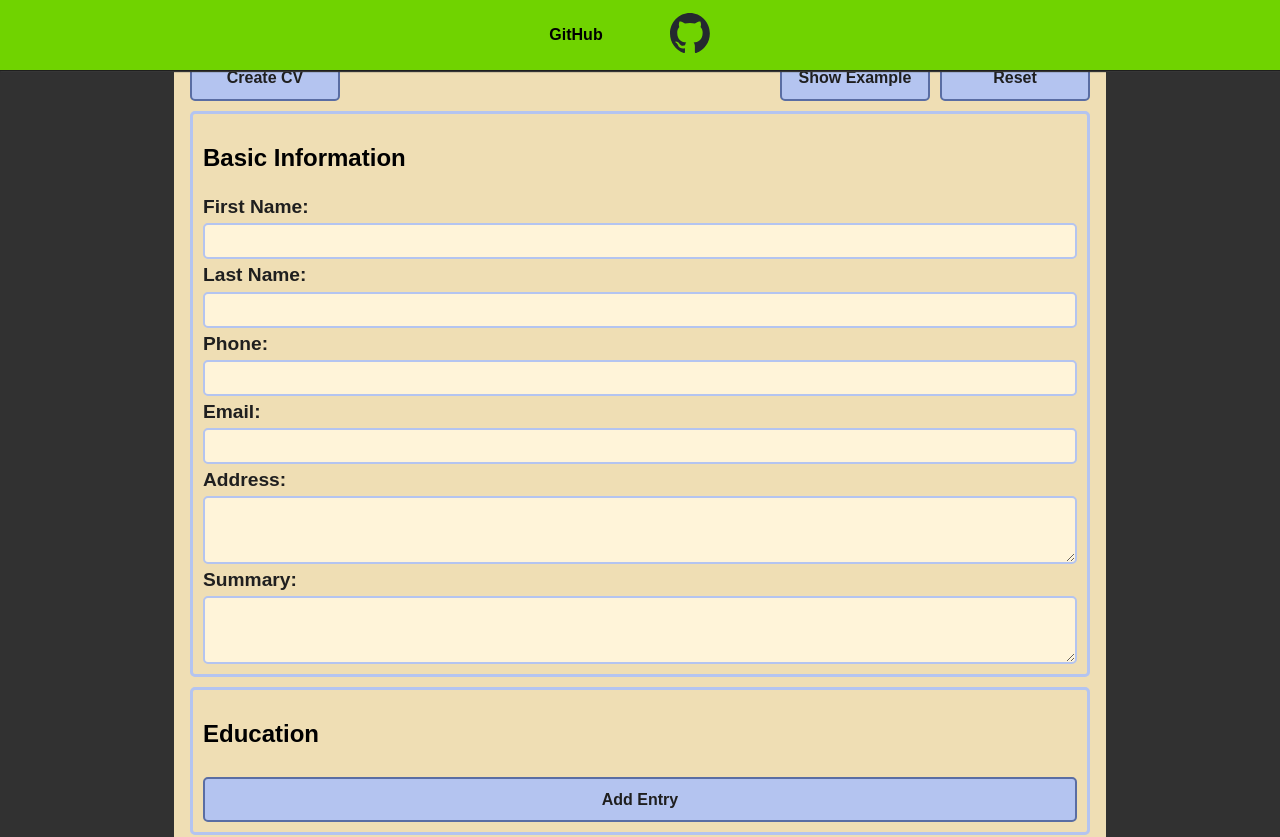
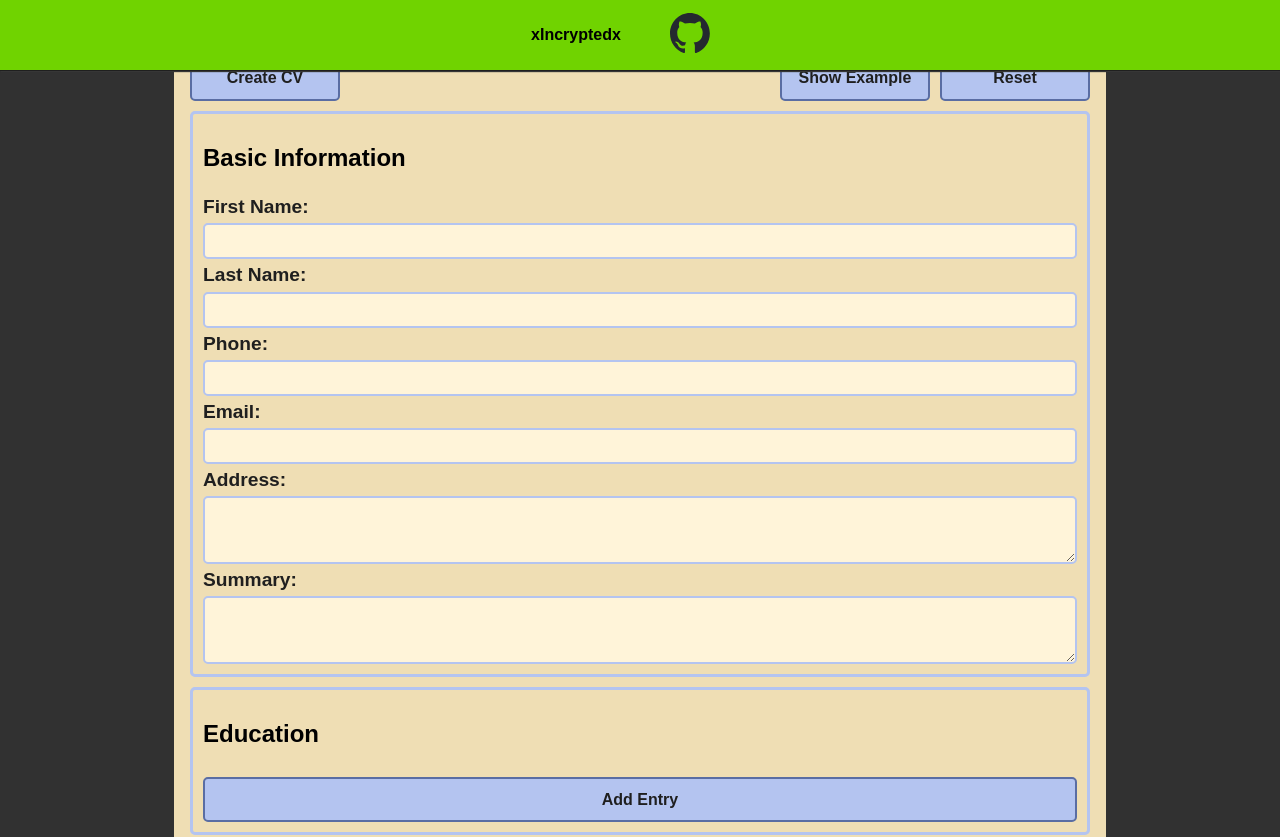
Before and after one commit to xincryptedx/cv-creator, a React (Vite) app: page / in a window 1280 px wide. Shown: the top 837 px of the page. Built offline with nearby package versions, Linux system fonts and the light colour scheme.

Commit message:
Add hover state for git and remove superfluous methods

```diff
--- a/src/components/AuthorHeader.jsx
+++ b/src/components/AuthorHeader.jsx
@@ -4,31 +4,26 @@ import doubleDownArrowIcon from "../assets/double-arrow-down.svg";
 import { useState } from "react";
 
 function AuthorHeader() {
-  const [hovering, setHovering] = useState(false);
-
-  const handleHover = () => {
-    setHovering(true);
-  };
-
-  const handleHoverEnd = () => {
-    setHovering(false);
-  };
+  const [headerHover, setHeaderHover] = useState(false);
+  const [gitHover, setGitHover] = useState(false);
 
   return (
     <header
       className={
-        hovering
+        headerHover
           ? styles.headerHovering + " " + styles.authorHeader
           : styles.authorHeader
       }
-      onMouseEnter={handleHover}
-      onMouseLeave={handleHoverEnd}
+      onMouseEnter={() => setHeaderHover(true)}
+      onMouseLeave={() => setHeaderHover(false)}
     >
       {" "}
-      <p className={styles.authorP}>{hovering ? "GitHub" : "xIncryptedx"}</p>
+      <p className={styles.authorP}>{gitHover ? "GitHub" : "xIncryptedx"}</p>
       <a
         className={styles.git}
         href="https://github.com/xincryptedx/cv-creator"
+        onMouseEnter={() => setGitHover(true)}
+        onMouseLeave={() => setGitHover(false)}
       >
         <img className={styles.gitIcon} src={gitIcon} alt="🐱" />
       </a>{" "}
```
